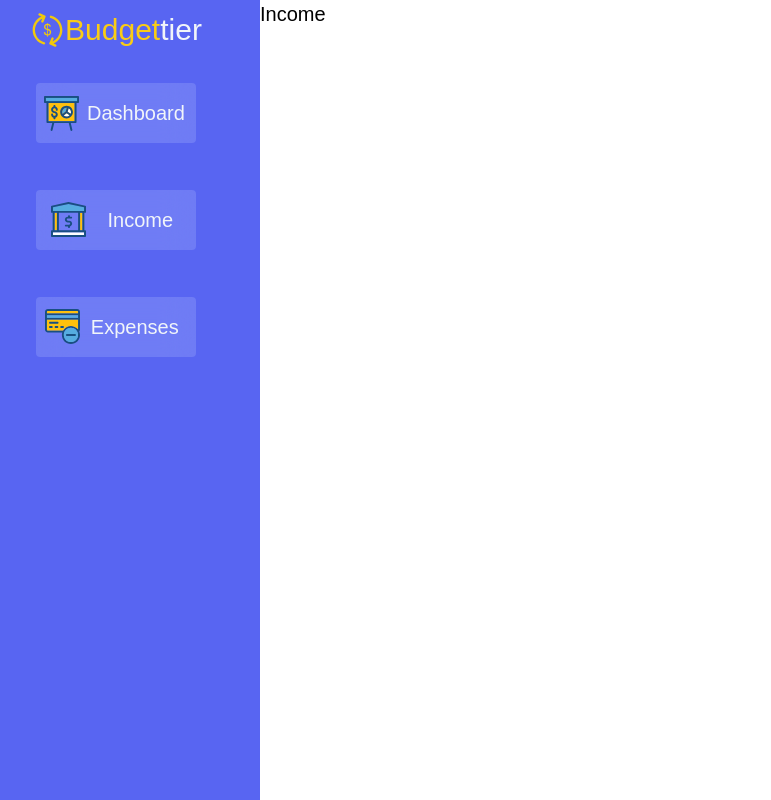
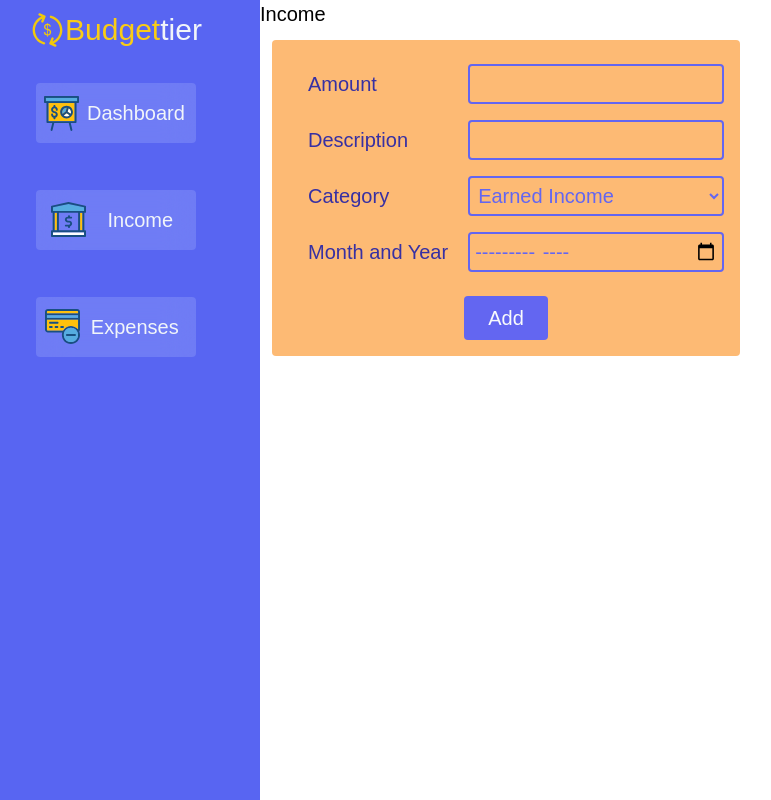
Before and after one commit to lakshya-dhariwal/budgetier-react-redux, a React (Create React App) app: page /income in a window 1280 px wide. Shown: the whole page, without its empty margins (28-799 px from the left). Built offline with nearby package versions, Linux system fonts and the light colour scheme.

Commit message:
💄 form

```diff
--- a/src/components/Expenses.js
+++ b/src/components/Expenses.js
@@ -2,9 +2,75 @@ import React from "react";
 
 function Expenses() {
   return (
-    <div>
-      <h1>Expense</h1>
-    </div>
+    <>
+      <div>
+        <h1>Expense</h1>
+        <form
+          action="expense"
+          className=" bg-orange-300 rounded text-slate-50  p-4 m-3 "
+        >
+          <div className="flex items-center justify-between text-center">
+            <label className="text-indigo-800 px-3 m-2" htmlFor="amount">
+              Amount
+            </label>
+            <input
+              type="number"
+              min="1"
+              className=" bg-orange-300 border-2  border-indigo-500 rounded text-indigo-500 p-1 my-2 w-64 h-10"
+              required
+            />
+          </div>
+          <div className="flex items-center justify-between text-center">
+            <label className="text-indigo-800 px-3 m-2" htmlFor="description">
+              Description
+            </label>
+            <input
+              type="text"
+              className=" bg-orange-300 border-2  border-indigo-500 rounded text-indigo-500 p-1 my-2 w-64 h-10 "
+            />
+          </div>
+          <div className="flex items-center justify-between text-center">
+            <label className="text-indigo-800 px-3 m-2" htmlFor="category">
+              Category
+            </label>
+            <select
+              name="category"
+              id="category"
+              className=" bg-orange-300 border-2  border-indigo-500 rounded text-indigo-500 p-1 my-2 w-64 h-10 "
+            >
+              <option value="Food and Groceries">Food and Groceries</option>
+              <option value="Travel">Travel</option>
+              <option value="Entertainment">Entertainment</option>
+              <option value="Shopping">Shopping</option>
+              <option value="Subscriptions">Subscriptions</option>
+              <option value="Utilities">Utilities</option>
+              <option value="Loans">Loans</option>
+              <option value="Other">Other</option>
+            </select>
+          </div>
+          <div className="flex items-center justify-between text-center">
+            <label className="text-indigo-800 px-3 m-2" for="Month and Year">
+              Month and Year
+            </label>
+            <input
+              type="month"
+              id="Month and Year"
+              name="Month and Year"
+              required
+              className=" bg-orange-300 border-2  border-indigo-500 rounded text-indigo-500 p-1 my-2 w-64 h-10 "
+            />
+          </div>
+          <div className="flex items-center justify-center text-center">
+            <button
+              type="submit"
+              className="bg-indigo-500 p-2 px-6 mt-4 rounded hover:-translate-y-0.5"
+            >
+              Add
+            </button>
+          </div>
+        </form>
+      </div>
+    </>
   );
 }
 
--- a/src/components/Income.js
+++ b/src/components/Income.js
@@ -1,7 +1,74 @@
 import React from "react";
 
 function Income() {
-  return <div>Income</div>;
+  return <>
+  <div>
+    <h1>Income</h1>
+    <form
+      action="income"
+      className=" bg-orange-300 rounded text-slate-50  p-4 m-3 "
+    >
+      <div className="flex items-center justify-between text-center">
+        <label className="text-indigo-800 px-3 m-2" htmlFor="amount">
+          Amount
+        </label>
+        <input
+          type="number"
+          min="1"
+          className=" bg-orange-300 border-2  border-indigo-500 rounded text-indigo-500 p-1 my-2 w-64 h-10"
+          required
+        />
+      </div>
+      <div className="flex items-center justify-between text-center">
+        <label className="text-indigo-800 px-3 m-2" htmlFor="description">
+          Description
+        </label>
+        <input
+          type="text"
+          className=" bg-orange-300 border-2  border-indigo-500 rounded text-indigo-500 p-1 my-2 w-64 h-10 "
+        />
+      </div>
+      <div className="flex items-center justify-between text-center">
+        <label className="text-indigo-800 px-3 m-2" htmlFor="category">
+          Category
+        </label>
+        <select
+          name="category"
+          id="category"
+          className=" bg-orange-300 border-2  border-indigo-500 rounded text-indigo-500 p-1 my-2 w-64 h-10 "
+        >
+          <option value="Earned Income">Earned Income</option>
+          <option value="Side Hustle">Side Hustle</option>
+          <option value="Investments">Investments</option>
+          <option value="Passive Income">Passive Income</option>
+          <option value="Capital Gains">Capital Gains</option>
+          <option value="Loans">Loans</option>
+          <option value="Other">Other</option>
+        </select>
+      </div>
+      <div className="flex items-center justify-between text-center">
+        <label className="text-indigo-800 px-3 m-2" for="Month and Year">
+          Month and Year
+        </label>
+        <input
+          type="month"
+          id="Month and Year"
+          name="Month and Year"
+          required
+          className=" bg-orange-300 border-2  border-indigo-500 rounded text-indigo-500 p-1 my-2 w-64 h-10 "
+        />
+      </div>
+      <div className="flex items-center justify-center text-center">
+        <button
+          type="submit"
+          className="bg-indigo-500 p-2 px-6 mt-4 rounded hover:-translate-y-0.5"
+        >
+          Add
+        </button>
+      </div>
+    </form>
+  </div>
+</>;
 }
 
 export default Income;
```
